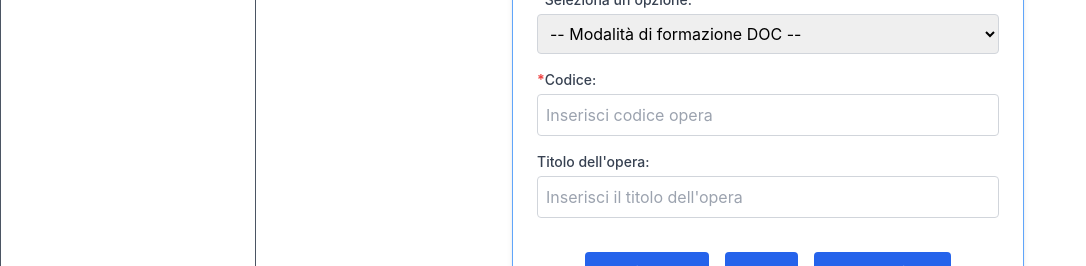
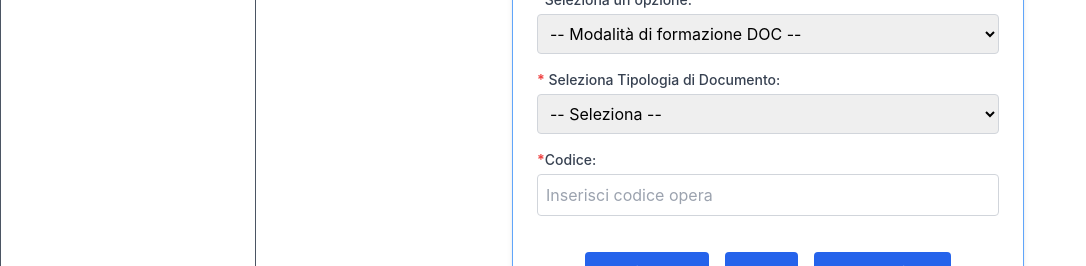
Before and after one commit to francescorago/Tirocinio_ACK, a React (Create React App) app in the folder ackgestionedocumentale/: page /create-document in a window 1280 px wide. Shown: the part 405-671 px from the top of the page, without its empty margins (0-1086 px from the left). Built offline with nearby package versions, Linux system fonts and the light colour scheme; no server answers.

Commit message:
aggiunta campi profilo, e layout documenti

```diff
--- a/ackgestionedocumentale/src/auth/register/index.jsx
+++ b/ackgestionedocumentale/src/auth/register/index.jsx
@@ -22,11 +22,11 @@ const Register = () => {
     codiceFiscale: "",
     partitaIVA: "",
     indirizzo:"",
-    ruolo:"",
+    tipoUtente:"",
     sede1:"",
     sede2:"",
-    responsabile1:"",
-    responsabile2:"",
+    responsabileVendite1:"",
+    responsabileVendite2:"",
     firma:"",
   });
 
@@ -320,13 +320,11 @@ const Register = () => {
 
           {/* Campo Utente */}
           <div>
-            <label className="block text-sm text-gray-600 font-bold mb-1">
-              Utente<strong className="text-red-500">*</strong>
-            </label>
+            <label className="block text-sm text-gray-600 font-bold mb-1">Utente<strong className="text-red-500">*</strong></label>
             <select
-            id="options"
-                name="options"
-                value={ selectedOption}
+
+                name="Utente"
+                value={ registerData.tipoUtente}
 
                 onChange={handleDropdownChange}
                 className="mt-1 block w-full p-2 border border-gray-300 rounded"
@@ -344,7 +342,7 @@ const Register = () => {
           </div>
 
 
-  {selectedOption === "Artista" && (
+  {registerData.tipoUtente === "Artista" && (
   <div className="space-y-4 border-t pt-4 mt-4">
     <h4 className="text-lg font-bold">Dati aggiuntivi - Artista</h4>
 
@@ -499,7 +497,7 @@ const Register = () => {
 
   </div>
 )}
-{selectedOption === "Galleria" && (
+{registerData.tipoUtente === "Galleria" && (
     <div>
       <label className="block text-sm text-gray-600 font-bold mb-1">
       Sede 1</label>
@@ -529,8 +527,8 @@ const Register = () => {
       <input
         type="text"
         placeholder="Inserisci..."
-        name="responsabile1"
-        value={registerData.responsabile1}
+        name="responsabileVendita1"
+        value={registerData.responsabileVendite1}
         onChange={handleInputChange}
         className="w-full mt-1 px-3 py-2 text-gray-700 bg-white border rounded-lg focus:border-blue-600 shadow-sm transition duration-300"
         />
@@ -542,7 +540,7 @@ const Register = () => {
         type="text"
         placeholder="Inserisci..."
         name="responsabile2"
-        value={registerData.responsabile2}
+        value={registerData.responsabileVendite2}
         onChange={handleInputChange}
         className="w-full mt-1 px-3 py-2 text-gray-700 bg-white border rounded-lg focus:border-blue-600 shadow-sm transition duration-300"
         />
@@ -564,7 +562,7 @@ const Register = () => {
 
 )}
 
-{selectedOption === "Museo" && (
+{registerData.tipoUtente === "Museo" && (
   <div>
   <label className="block text-sm text-gray-600 font-bold mb-1">
   Indirizzo </label>
--- a/ackgestionedocumentale/src/components/DocumentCreation.js
+++ b/ackgestionedocumentale/src/components/DocumentCreation.js
@@ -604,6 +604,36 @@ const DocumentCreation = () => {
             </div>
 
             <div className="mb-4">
+              <label htmlFor="tipoDocumento" className="block text-sm font-medium text-gray-700">
+                <strong className="text-red-500">*</strong> Seleziona Tipologia di Documento:
+              </label>
+              <select
+                id="tipoDocumento"
+                name="tipoDocumento"
+                value={selectedOption}
+                onChange={handleDropdownChange}
+                className="mt-1 block w-full p-2 border border-gray-300 rounded"
+              >
+                <option value="">-- Seleziona --</option>
+                {user && user.informazioniUtente.tipoUtente === "Proprietario Opere" && (
+                  <>
+                    <option value="contrattoCessione">Contratto di Cessione</option>
+                    <option value="contrattoAcquisto">Contratto di Acquisto</option>
+                    <option value="contrattoDeposito">Contratto di Deposito</option>
+                    <option value="contrattoEspositivo">Contratto Espositivo</option>
+                  </>
+                )}
+
+                {user &&
+                  (user.informazioniUtente.tipoUtente === "Artista" ||
+                    user.informazioniUtente.tipoUtente === "Galleria" ||
+                    user.informazioniUtente.tipoUtente === "Altro") && (
+                    <option value="certificatoOpera">Certificato Opera</option>
+                  )}
+              </select>
+            </div>
+
+            <div className="mb-4">
               <label
                 htmlFor="codice"
                 className="block text-sm font-medium text-gray-700"
--- a/ackgestionedocumentale/src/components/Profile.js
+++ b/ackgestionedocumentale/src/components/Profile.js
@@ -41,22 +41,68 @@ const Profile = () => {
                 <p className="text-gray-500">Codice Fiscale:</p>
                 <p>{user ? user.informazioniUtente.codiceFiscale : "Codice Fiscale"}</p>
                 </div>
+
                     <div>
                       <p className="text-gray-500">Indirizzo:</p>
-            <p>{user ? user.informazioniUtente.indirizzo : ""}</p>
+                      <p>{user ? user.informazioniUtente.indirizzo : "Indirizzo"}</p>
                       </div>
                     <div>
+                      <p className="text-gray-500">Firma:</p>
+                      <p>{user ? user.informazioniUtente.firma : "Firma"}</p>
+                      </div>
+
+                    <div>
+                      <p className="text-gray-500">Tipo Utente:</p>
+                      <p>{user ? user.informazioniUtente.tipoUtente : "Tipo Utente"}</p>
+
+                      </div>
+
+                    {/* Campi visibili solo per Artista */}
+                    {user && user.informazioniUtente.tipoUtente === "Artista" && (
+                        <>
+                        <div>
                       <p className="text-gray-500">Partita IVA:</p>
-            <p>{user ? user.informazioniUtente.partitaIVA : "PartitaIVA"}</p>
+                      <p>{user ? user.informazioniUtente.partitaIVA : "Partita IVA"}</p>
+                      </div>
+
+                            <div>
+                              <p className="text-gray-500">PEC:</p>
+                              <p>{user.informazioniUtente.pec || "PEC"}</p>
                               </div>
                             <div>
-            <p className="text-gray-500">Tipo Utente:</p>
-            <p>{user ? user.informazioniUtente.ruolo : "Ruolo"}</p>
+                              <p className="text-gray-500">Nickname 1:</p>
+                              <p>{user.informazioniUtente.nickname1 || "Nickname 1"}</p>
+
                               </div>
                             <div>
-            <p className="text-gray-500">Nazione:</p>
-            <p>{user ? user.informazioniUtente.nazione : "Nazione"}</p>
+                      <p className="text-gray-500">Indirizzo Laboratorio:</p>
+                      <p>{user.informazioniUtente.indirizzoLaboratorio || "Indirizzo Laboratorio"}</p>
                       </div>
+                            <div>
+                              <p className="text-gray-500">Depositi:</p>
+                              <p>{user.informazioniUtente.depositi || "Depositi"}</p>
+                              </div>
+                            <div>
+                              <p className="text-gray-500">Sito Web:</p>
+                              <p>{user.informazioniUtente.sitoWeb || "Sito Web"}</p>
+                              </div>
+
+                        </>
+                    )}
+
+                    {/* Campi visibili solo per Galleria */}
+                    {user && user.informazioniUtente.tipoUtente === "Galleria" && (
+                        <>
+                            <div>
+                              <p className="text-gray-500">Sede 1:</p>
+                              <p>{user.informazioniUtente.sede1 || "Sede 1"}</p>
+                              </div>
+                            <div>
+                              <p className="text-gray-500">Responsabile Vendite 1:</p>
+                              <p>{user.informazioniUtente.responsabileVendite1 || "Responsabile Vendite 1"}</p>
+                              </div>
+                        </>
+                    )}
                 </div>
             </div>
         </div>
```
Lines whose indentation alone changed are shown as unchanged.
